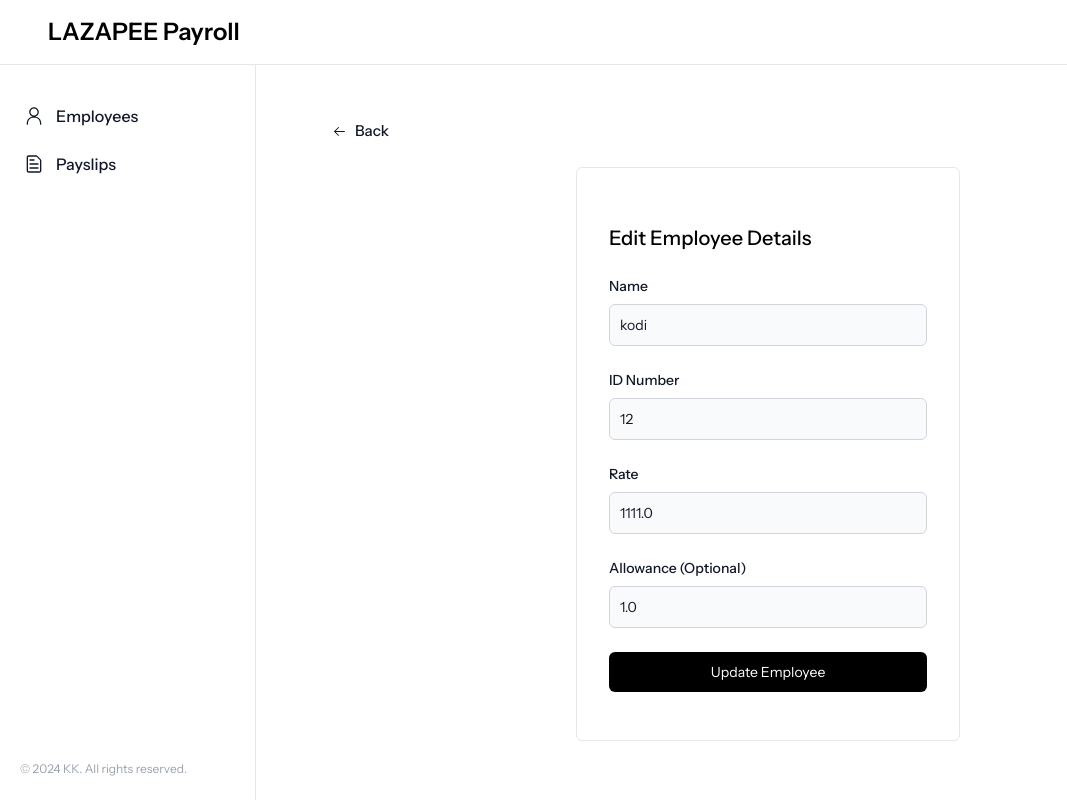
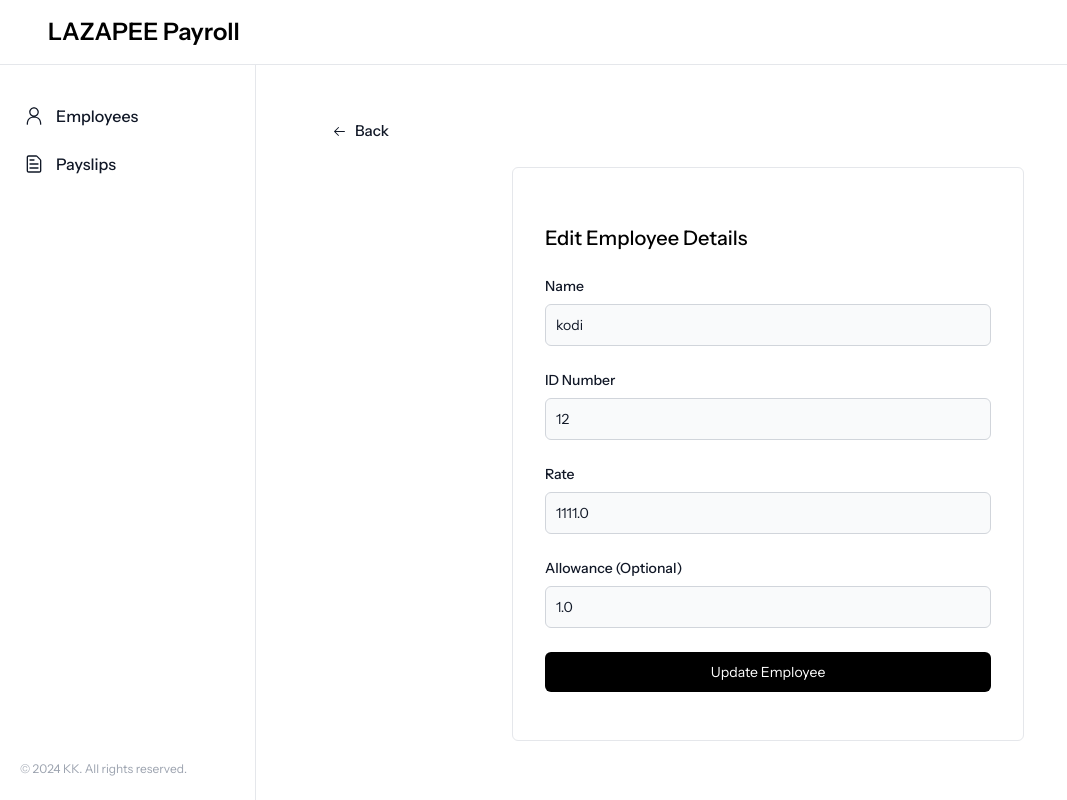
Before and after one commit to kirpnlbr/Final-Project, a Django app: page /update_employee/12/ in a window 1280 px wide. Shown: the whole page, without its empty margins (0-1067 px from the left). Run offline with Django 5.2, Linux system fonts and the light colour scheme; data comes from the database, SQL or seed files in the repository; some libraries are stand-ins or nearby versions.

Commit message:
fix: tweak update_employee styles

```diff
--- a/Lazapee/payroll_app/templates/payroll_app/update_employee.html
+++ b/Lazapee/payroll_app/templates/payroll_app/update_employee.html
@@ -16,8 +16,9 @@
     </a>
 </div>
 
+<!-- Update Employee Card -->
 <div class="flex items-center justify-center">
-    <div class="w-full max-w-sm rounded-md border border-gray-200 sm:p-6 md:p-8 bg-white">
+    <div class="w-full max-w-lg rounded-md border border-gray-200 sm:p-6 md:p-8 bg-white">
         <form class="space-y-6" action="{% url 'update_employee' employee.id_number %}" method="POST">
             {% csrf_token %}
             <h2 class="text-xl font-medium">Edit Employee Details</h2>
```
